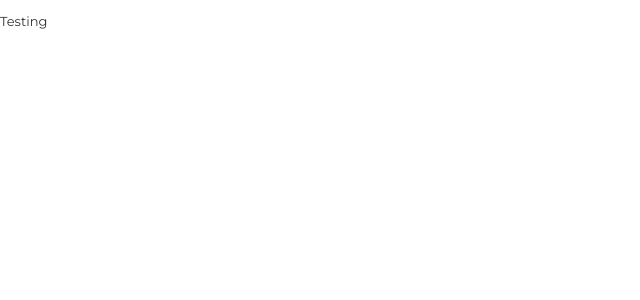
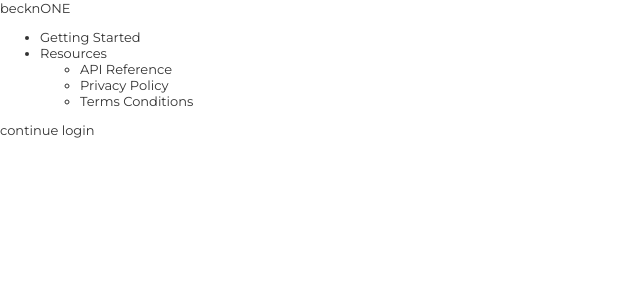
Before and after one commit to Vedsaga/beckn-one-website, a Vue app: page / in a window 1280 px wide. Shown: the top 300 px of the page, without its empty margins (0-640 px from the left). Built offline with nearby package versions, Linux system fonts and the light colour scheme.

Commit message:
:sparkles: First HTML

```diff
--- a/src/views/Home.vue
+++ b/src/views/Home.vue
@@ -1,9 +1,38 @@
 <template>
-  <p>Testing</p>
+	<header class="header">
+		<div class="header-left">
+			<div class="logo">
+				becknONE
+			</div>
+			<nav class="header-nav">
+				<ul>
+					<li><a href="#">
+						Getting Started
+					</a></li>
+					<li><a href="#">
+						Resources
+						<ul class="span-list">
+							<li><a href="#">
+								API Reference
+							</a></li>
+							<li><a href="#">
+								Privacy Policy
+							</a></li>
+							<li><a href="#">
+								Terms Conditions
+							</a></li>
+						</ul>
+					</a></li>
+				</ul>
+			</nav>
+		</div>
+		<div class="header-right">
+			continue login
+		</div>
+	</header>
 </template>
-
 <script>
 export default {
-  name: "Home",
+	name: "Home"
 };
 </script>
```
Also changed, not shown: src/assets/svgs/dropdown.svg (added).
